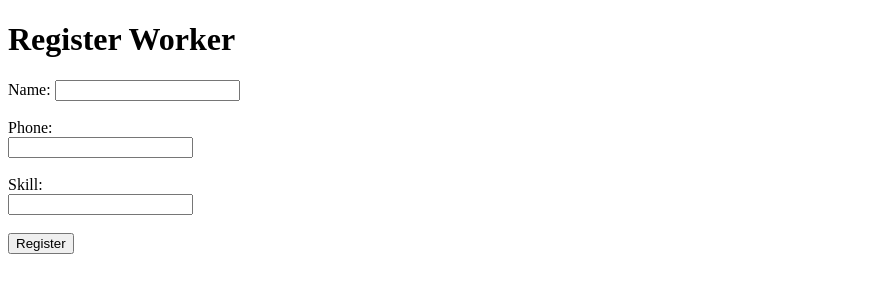
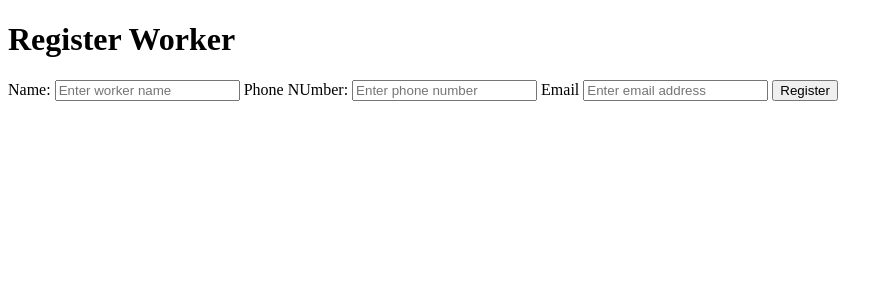
Before and after one commit to abh-g71/worker_hiring, a website: page frontend/index.html in a window 1280 px wide. Shown: the whole page, without its empty margins (0-893 px from the left). Drawn offline with Linux system fonts and the light colour scheme.

Commit message:
feat(ui): add initial worker registration HTML layout

```diff
--- a/frontend/index.html
+++ b/frontend/index.html
@@ -4,20 +4,24 @@
     <meta charset="UTF-8">
     <meta name="viewport" content="width=device-width, initial-scale=1.0">
     <title>Worker Registration</title>
+    <link rel="stylesheet" href="style.css"/>
 </head>
 <body>
+    <div class="container">
     <h1>Register Worker</h1>
-    <form>
+     <form>
         <label for="name">Name:</label>
-        <input type="text" id="name" name="name"><br><br>
+        <input type="text" id="name" placeholder="Enter worker name" required/>
 
-        <label for="phone">Phone:</label><br>
-        <input type="text" id="phone" name="phone"><br><br>
+        <label for="phone">Phone NUmber:</label>
+        <input type="text" id="phone" placeholder="Enter phone number" pattern="[0-9]{7,15}" required/>
 
-        <label for="skill">Skill:</label><br>
-        <input type="text" id="skill" name="skill"><br><br>
+        <label for="email">Email</label>
+        <input id="email" type="email" placeholder="Enter email address" required/>
+
 
         <button type="submit">Register</button>
-    </form>
+     </form>
+    </div>
 </body>
 </html>
```
Also changed, not shown: index.js (+29 -0 lines), frontend/style.css (added), 2 other files.
